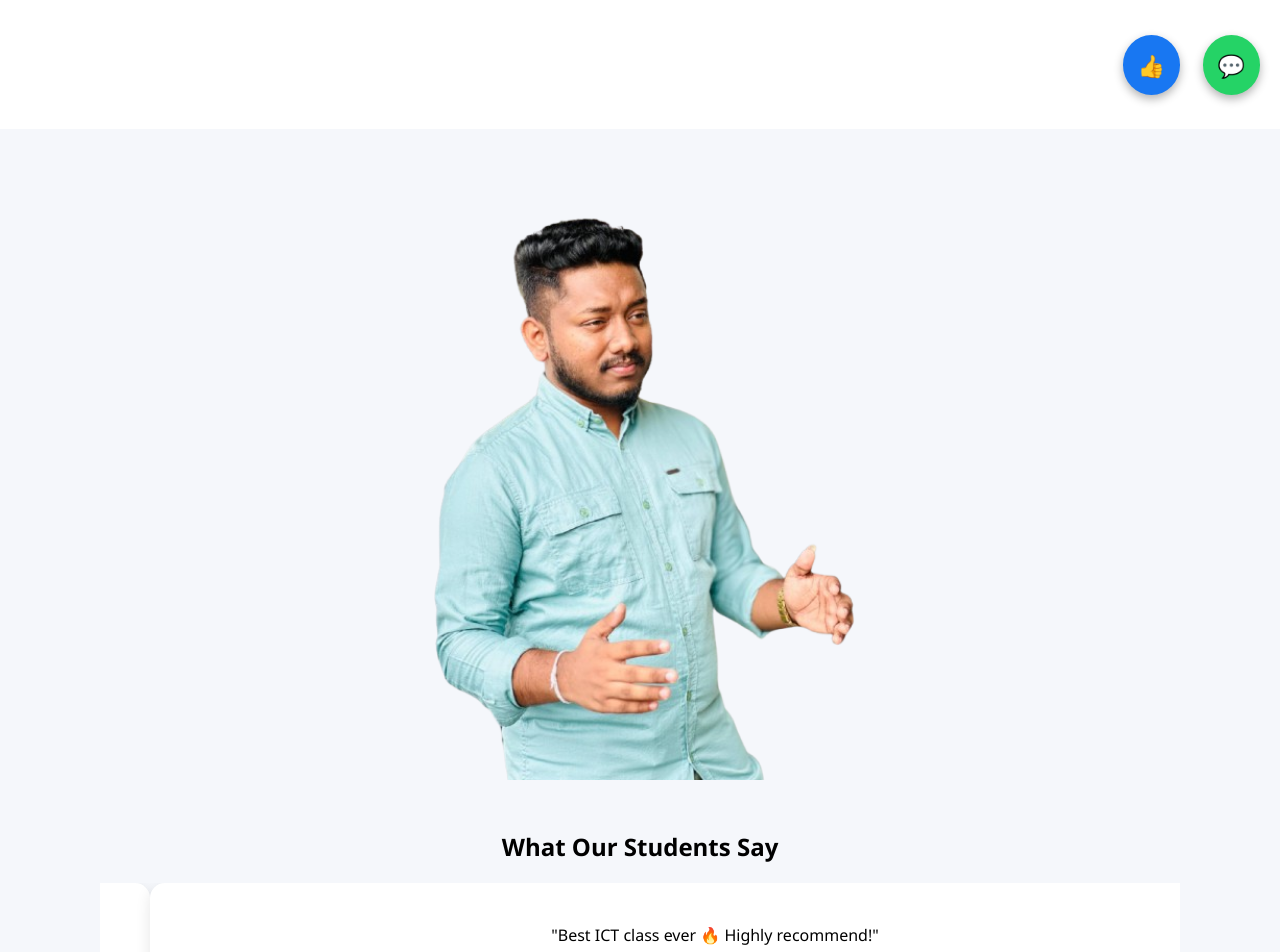
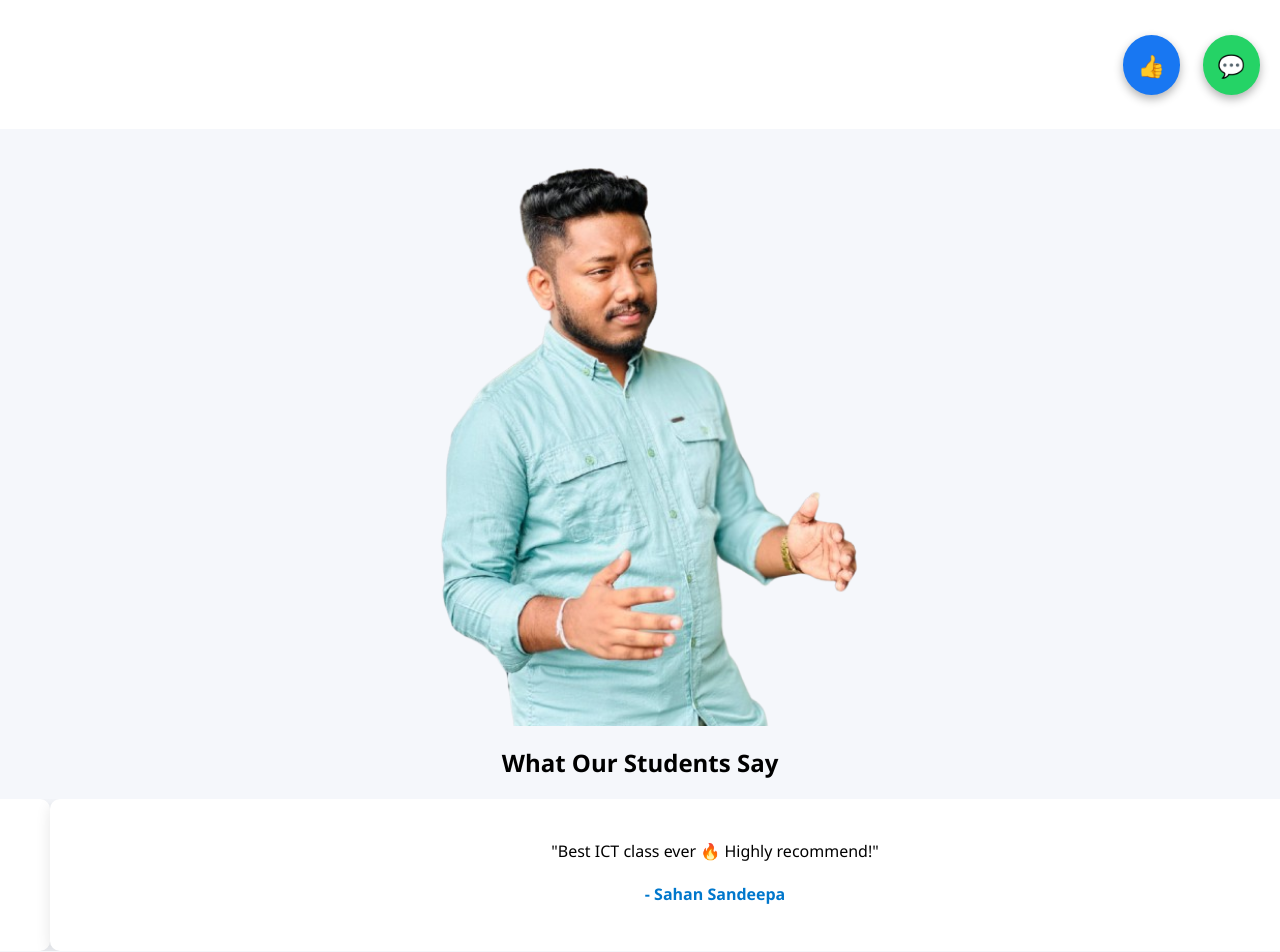
Before and after one commit to Sashika-Dilshan-ICT/Class_website, a plain HTML site: page index.html in a window 1280 px wide. Shown: the part 620-1572 px from the top of the page. Drawn offline with Linux system fonts and the light colour scheme.

Commit message:
Update Style.css

```diff
--- a/Style.css
+++ b/Style.css
@@ -199,15 +199,15 @@ body.dark-mode footer { background: #1e1e1e; }
   display: flex;
   justify-content: Center;
   align-items: Center;
-  margin-top: 50px;   /* move left */
-  margin-left: -10px;  /* move right */
+  margin-top: auto;   /* move left */
+  margin-left: auto;  /* move right */
 }
 
 /* testimonial */
 
 .testimonial-section {
   text-align: center;
-  padding: 30px 100px;
+  padding: auto;
   background: #00000000;
 }
 
@@ -226,13 +226,13 @@ body.dark-mode footer { background: #1e1e1e; }
   min-width: 100%;
   padding: 25px;
   background: white;
-  border-radius: 15px;
+  border-radius: 10px;
   box-shadow: 0 5px 15px rgba(0,0,0,0.1);
 }
 
 slide p {
-  font-size: 40px;
-  margin-bottom: 30px;
+  font-size: 30px;
+  margin-bottom: 40px;
 }
 
 .slide h4 {
```
